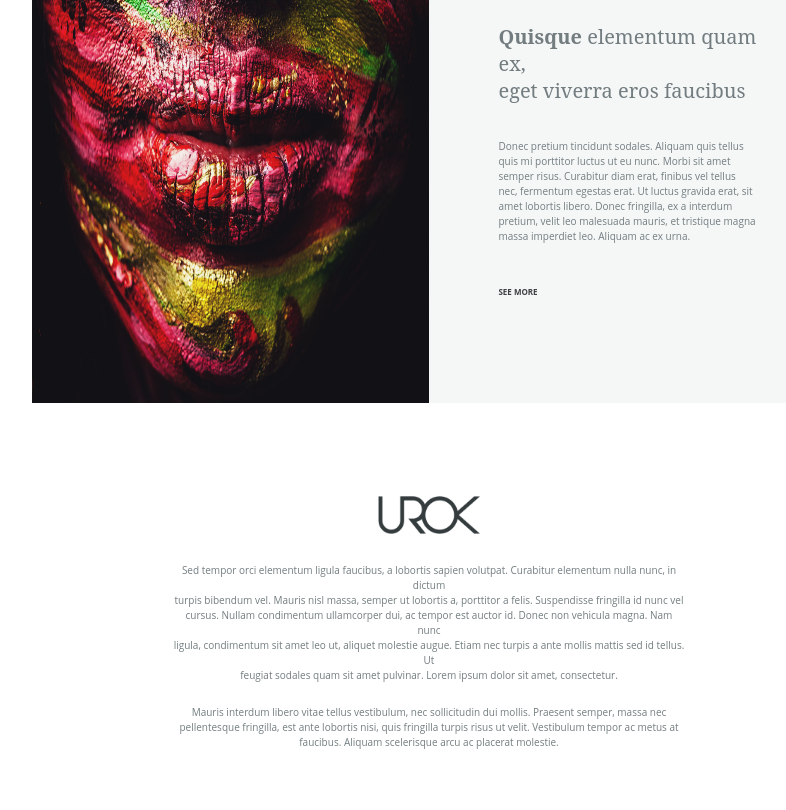
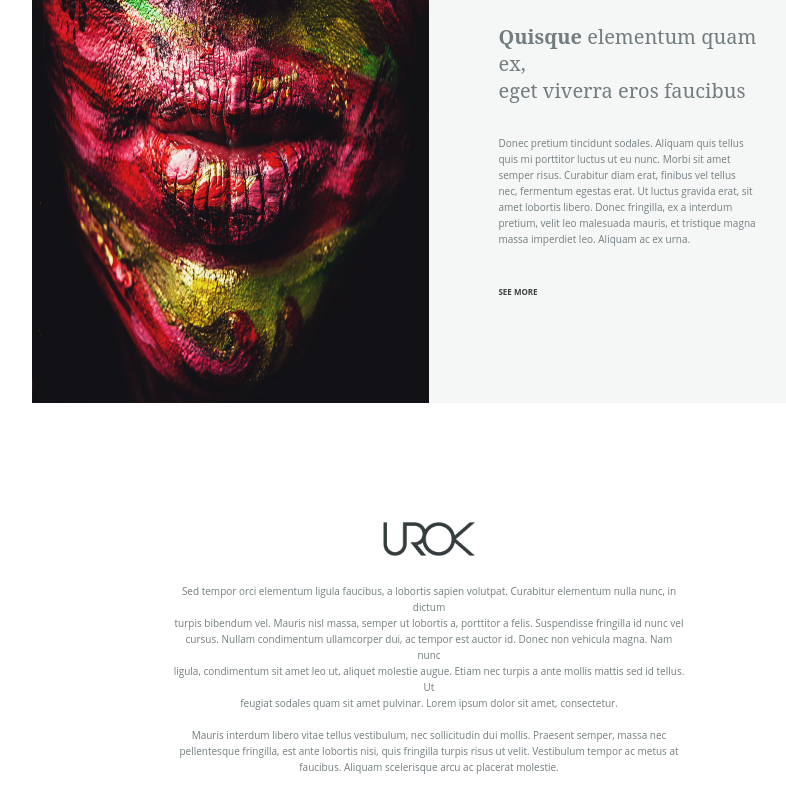
Before and after one commit to sophiee21/Proyecto-final-de-Maquetado, a plain HTML site: page index.html in a window 1280 px wide. Shown: the part 1357-2167 px from the top of the page, without its empty margins (211-997 px from the left). Drawn offline with Linux system fonts and the light colour scheme.

Commit message:
seccion3

```diff
--- a/assets/CSS/style.css
+++ b/assets/CSS/style.css
@@ -48,7 +48,7 @@ img{
     font-family: "Open Sans", sans-serif;
      font-size: 1em;
      font-weight: 400;
-     line-height: 1.5em;
+     line-height: 1.6em;
 }
 .tipografia-noto-h3{
     font-family: "Noto Serif", Serif;
@@ -258,14 +258,14 @@ height: 41vh;
 display: block;
 }
 .seccion2-imagen{
-    height: 9vh;
+    height: 15vh;
 }
 .seccion2-imagen img{
-    width: 20%;
+    width: 18%;
     height: auto;
 }
 .seccion2-info{
-height: 31vh;
+height: 25vh;
 
 }
 .seccion2-info div{
```
